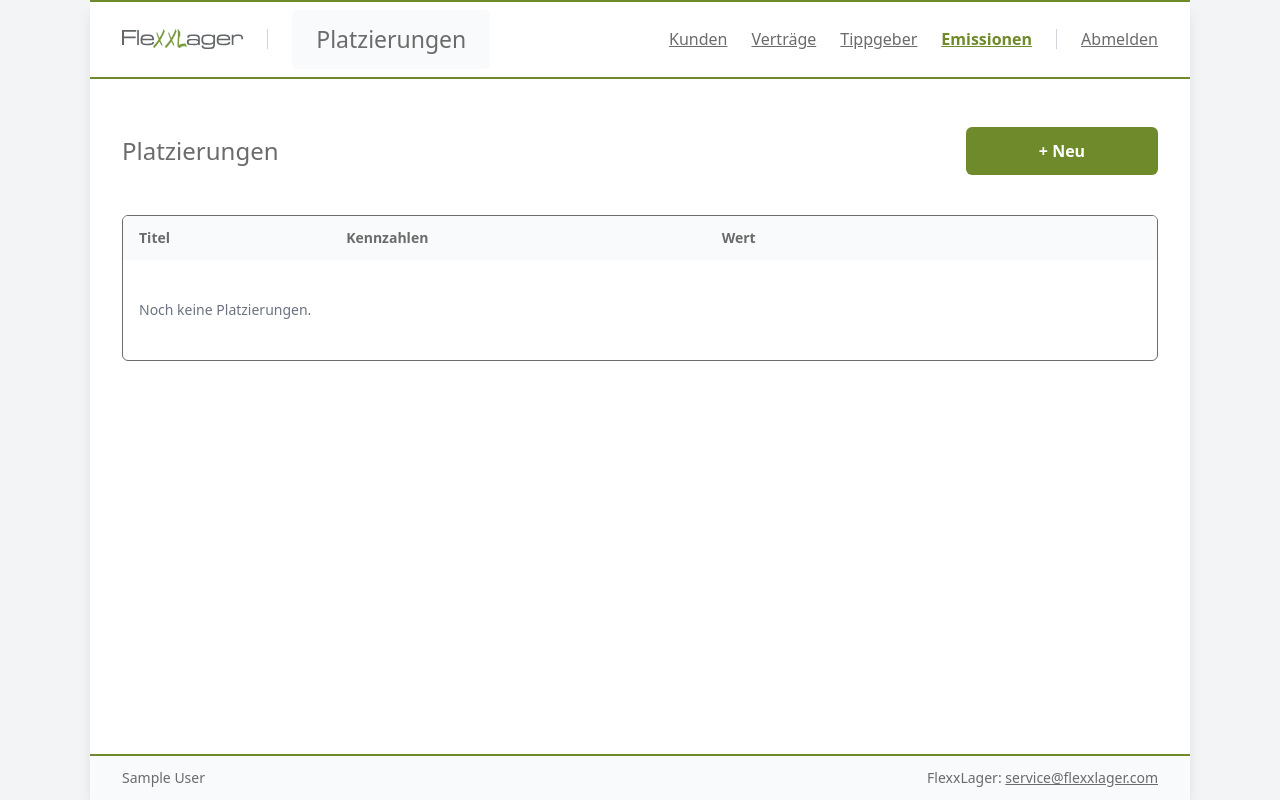
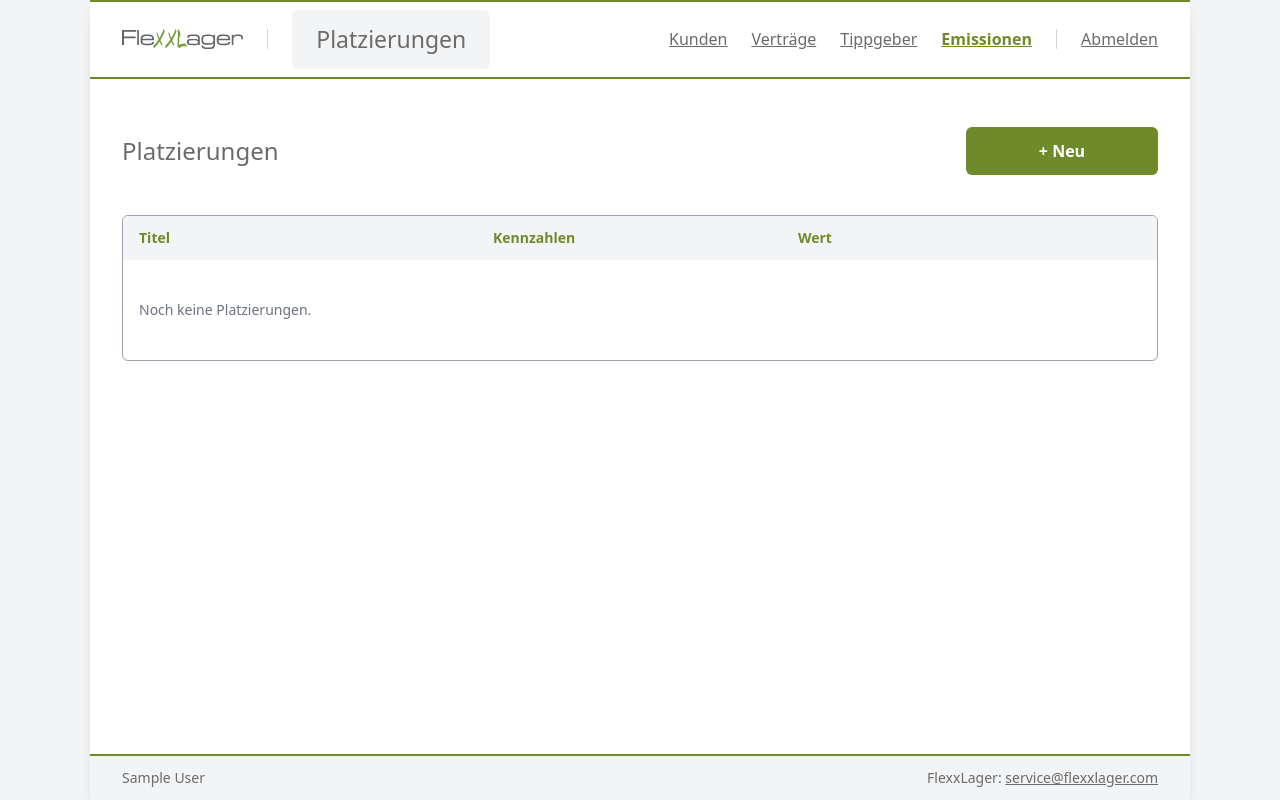
Before and after one commit to Yevhen-Yezerskyy/flexx-app, a Django app: page /panel/admin/issues/ in a window 1280 px wide. Run offline with Django 4.2, Linux system fonts and the light colour scheme; the visitor is signed in with stand-in values (Sample User, id 1); data that the repository does not hold is empty; parts of the project's set-up code (start-up, migrations or seed data) failed here and were passed over; some libraries are stand-ins or nearby versions.

Commit message:
Set admin UI baseline style for forms and issue list

```diff
--- a/web/static/styles/styles.css
+++ b/web/static/styles/styles.css
@@ -27,6 +27,10 @@ body{
   font-family: system-ui, -apple-system, Segoe UI, Roboto, Arial, sans-serif;
 }
 
+input[type="checkbox"]{
+  accent-color: var(--accent);
+}
+
 .wrap{
   width: var(--w);
   margin: 0 auto;
--- a/web/templates/app_panel_admin/base.html
+++ b/web/templates/app_panel_admin/base.html
@@ -28,7 +28,7 @@
 
       <div class="h-5 w-px bg-gray-300"></div>
 
-      <div class="bg-gray-50 rounded-md px-6 py-3">
+      <div class="bg-gray-100 rounded-md px-6 py-3">
         <div class="text-[23px] text-[var(--text)]">
           {% block panel_where %}Admin{% endblock %}
         </div>
@@ -83,7 +83,7 @@
   <footer>
     <div class="h-[2px] bg-[var(--accent)]"></div>
 
-    <div class="bg-gray-50 px-8 py-3 flex items-center">
+    <div class="bg-gray-100 px-8 py-3 flex items-center">
       <div class="text-sm text-[var(--text)]">
         {% if user.first_name or user.last_name %}
           {{ user.first_name }} {{ user.last_name }}
--- a/web/templates/app_panel_admin/issues_list.html
+++ b/web/templates/app_panel_admin/issues_list.html
@@ -16,15 +16,15 @@
   </a>
 </div>
 
-<div class="bg-white border border-[var(--text)] rounded-md overflow-hidden">
+<div class="bg-white border border-gray-400 rounded-md overflow-hidden">
   <table class="w-full text-sm">
-    <thead class="bg-gray-50">
+    <thead class="bg-gray-100">
       <tr class="text-left">
-        <th class="px-4 py-3">Titel</th>
-        <th class="px-4 py-3">Kennzahlen</th>
-        <th class="px-4 py-3">Wert</th>
-        <th class="px-4 py-3">&nbsp;</th>
-        <th class="px-4 py-3">&nbsp;</th>
+        <th class="px-4 py-3 text-[var(--accent)] font-semibold w-[35%]">Titel</th>
+        <th class="px-4 py-3 text-[var(--accent)] font-semibold w-[30%]">Kennzahlen</th>
+        <th class="px-4 py-3 text-[var(--accent)] font-semibold w-[30%]">Wert</th>
+        <th class="px-4 py-3 text-[var(--accent)] font-semibold">&nbsp;</th>
+        <th class="px-4 py-3 text-[var(--accent)] font-semibold">&nbsp;</th>
       </tr>
     </thead>
 
```
Also changed, not shown: web/templates/app_panel_admin/issues_form.html (+26 -26 lines).
